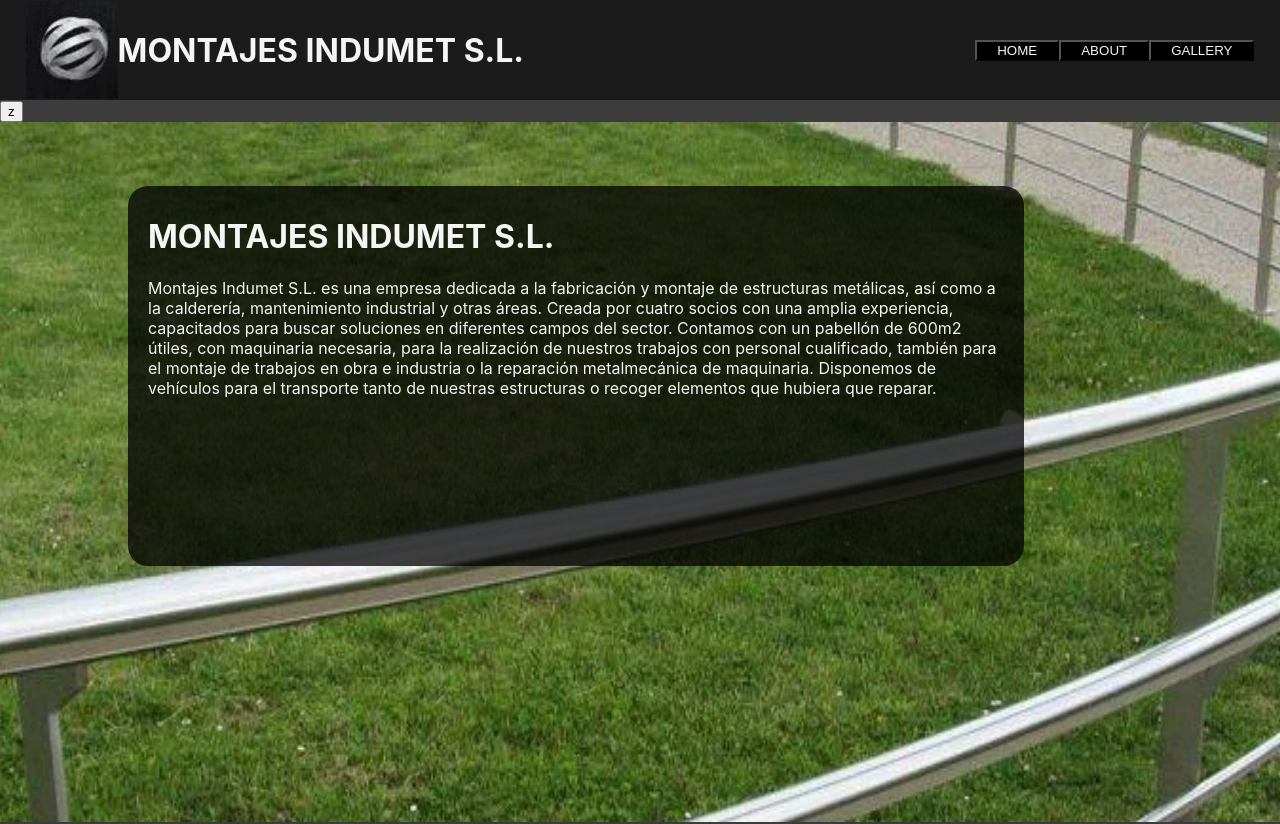
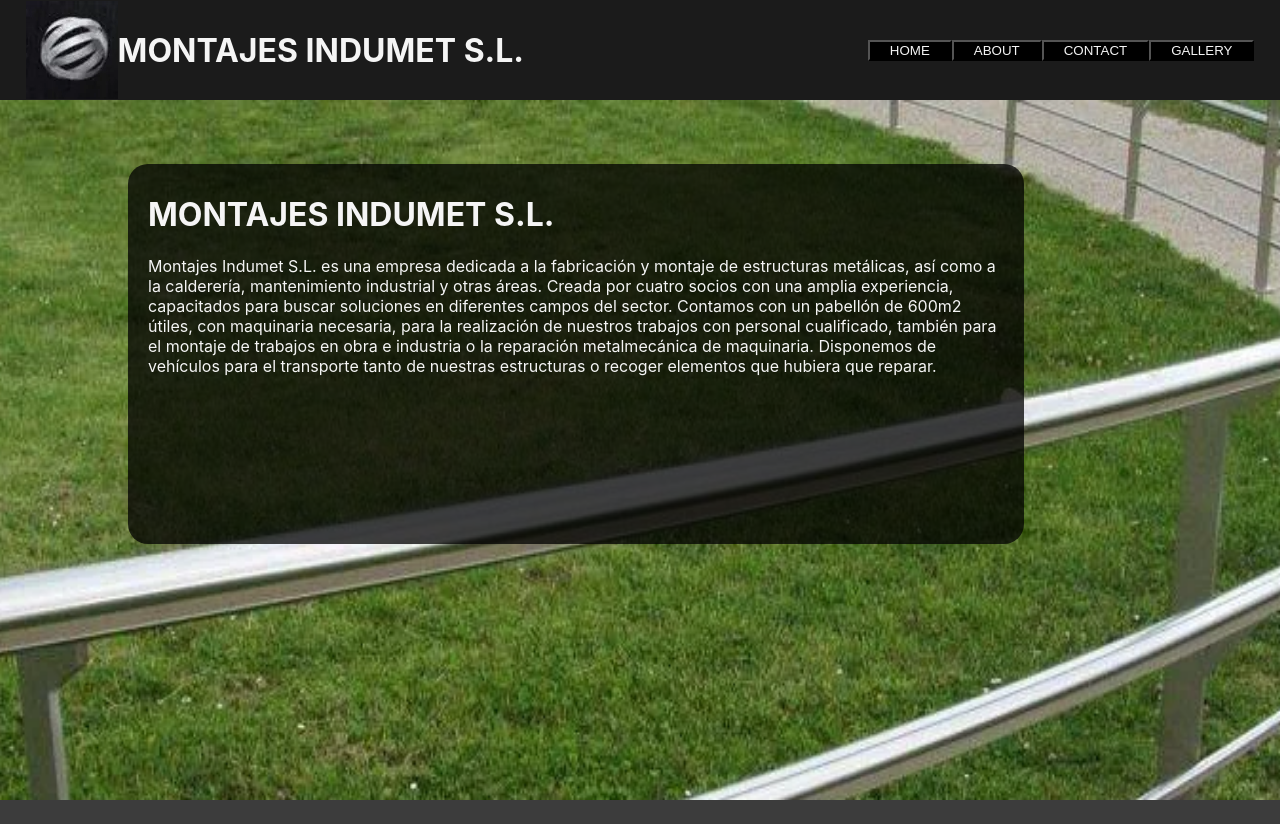
Before and after one commit to Oliver343/montajes-indumet-sl, a React (Create React App) app: page / in a window 1280 px wide. Shown: the top 824 px of the page. Built offline with nearby package versions, Linux system fonts and the light colour scheme.

Commit message:
Contact button added to header

```diff
--- a/src/components/Header.jsx
+++ b/src/components/Header.jsx
@@ -1,6 +1,6 @@
 import logo from '../img/logo.webp'
 
-export default function Header({handleGallery, handleHome, handleAbout}) {
+export default function Header({handleGallery, handleHome, handleAbout, handleContact}) {
     return (
         <div className="header">
             <div className='inner-head'>
@@ -10,6 +10,7 @@
             <div className='inner-head'>
                 <button className='header-link' onClick={handleHome} >HOME</button>
                 <button className='header-link' onClick={handleAbout}>ABOUT</button>
+                <button className='header-link' onClick={handleContact}>CONTACT</button>
                 <button className='header-link' onClick={handleGallery} >GALLERY</button>
             </div>
         </div>
--- a/src/pages/WholeSite.jsx
+++ b/src/pages/WholeSite.jsx
@@ -53,15 +53,16 @@
         })
     }
 
+    function handleContact() {
+        contactRef.current?.scrollIntoView({
+            behavior: 'smooth'
+        })
+    }
+
     return (
         <div className='wholesite-body'>
             <div ref={topAnchor}></div>
-            <Header handleGallery={handleGallery} handleHome={handleHome} handleAbout={handleAbout} />
-            <button onClick={() => {
-                contactRef.current?.scrollIntoView({
-                    behavior: 'smooth'
-                })
-            }}>z</button>
+            <Header handleGallery={handleGallery} handleHome={handleHome} handleAbout={handleAbout} handleContact={handleContact} />
 
             {galleryPage ? <Gallery imgSet={imgSet} /> :
                     <>
```
